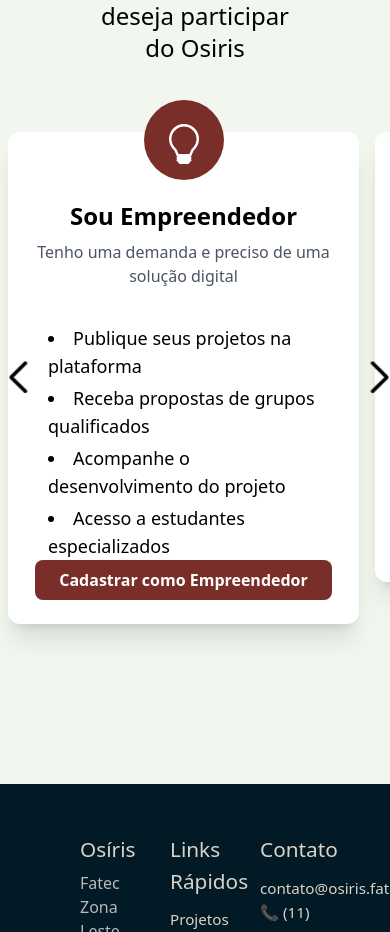
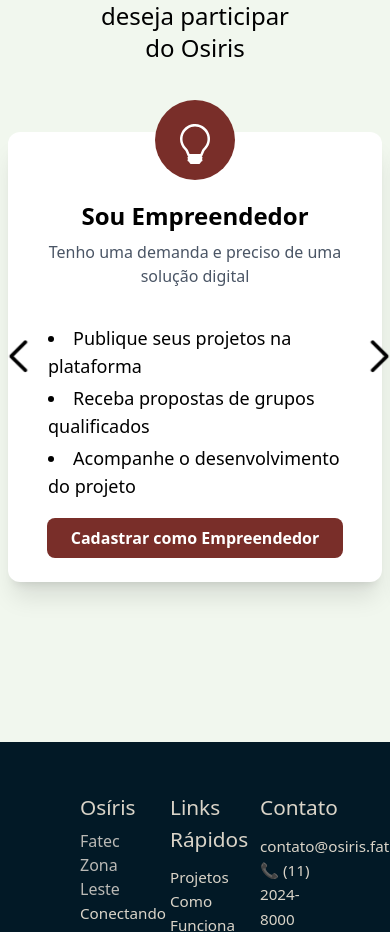
Before and after one commit to Infinito-1/osiris-react, a React (Vite) app: page / in a window 390 px wide. Shown: the part 4620-5552 px from the top of the page. Built offline with nearby package versions, Linux system fonts and the light colour scheme.

Commit message:
ajuste de responsividade do carrossel

```diff
--- a/src/components/carrosselHome/CarrosselHome.tsx
+++ b/src/components/carrosselHome/CarrosselHome.tsx
@@ -6,7 +6,7 @@ import EllipseBook from "../../assets/img/icones/Ellipse book.svg";
 import Book from "../../assets/img/icones/Book.svg";
 import leftArrow from "../../assets/img/icones/seta pra esquerda.svg";
 import rightArrow from "../../assets/img/icones/seta pra direita.svg";
-import { useEffect, useState } from "react";
+import { useEffect, useState, useRef } from "react";
 
 type CardData = {
   id: number;
@@ -73,7 +73,7 @@ const cardsData: CardData[] = [
 
 function Card({ card }: { card: CardData }) {
   return (
-    <div className="relative flex-shrink-0 w-[90%] sm:w-[50%] mx-2 my-5">
+    <div className="relative flex-shrink-0 w-full sm:w-1/2 px-2 my-5">
       <div className="bg-white rounded-xl shadow-xl p-6 flex flex-col items-center text-center min-h-[450px]">
         <img
           src={card.bgEllipse}
@@ -91,7 +91,6 @@ function Card({ card }: { card: CardData }) {
           <li>{card.items[0]}</li>
           <li>{card.items[1]}</li>
           <li>{card.items[2]}</li>
-          <li>{card.items[3]}</li>
         </ul>
         <a href={card.link} className="mt-auto w-full flex justify-center">
           <button
@@ -112,6 +111,8 @@ function CarrosselHome() {
   const [index, setIndex] = useState(0);
   const [transition, setTransition] = useState(true);
   const total = cardsData.length;
+
+  const step = window.innerWidth >= 640 ? 50 : 100;
 
   const next = () => setIndex((prev) => prev + 1);
   const prev = () => setIndex((prev) => prev - 1);
@@ -156,7 +157,7 @@ function CarrosselHome() {
       <div
         className={`flex ${transition ? "transition-transform duration-500" : ""}`}
         style={{
-          transform: `translateX(-${index * 50}%)`,
+          transform: `translateX(-${index * step}%)`,
         }}
       >
         {[...cardsData, ...cardsData].map((card, i) => (
```
